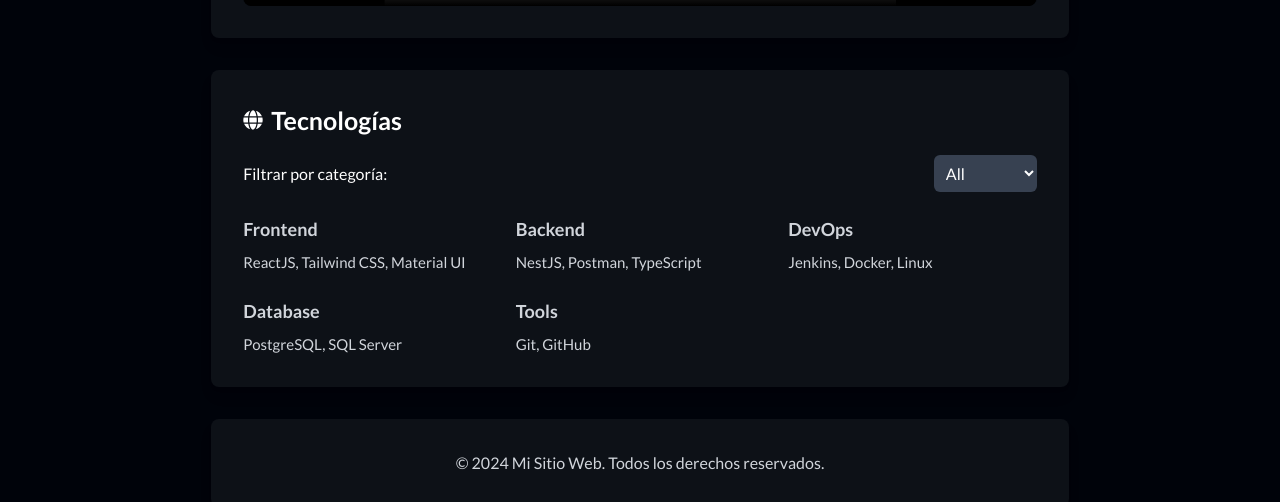
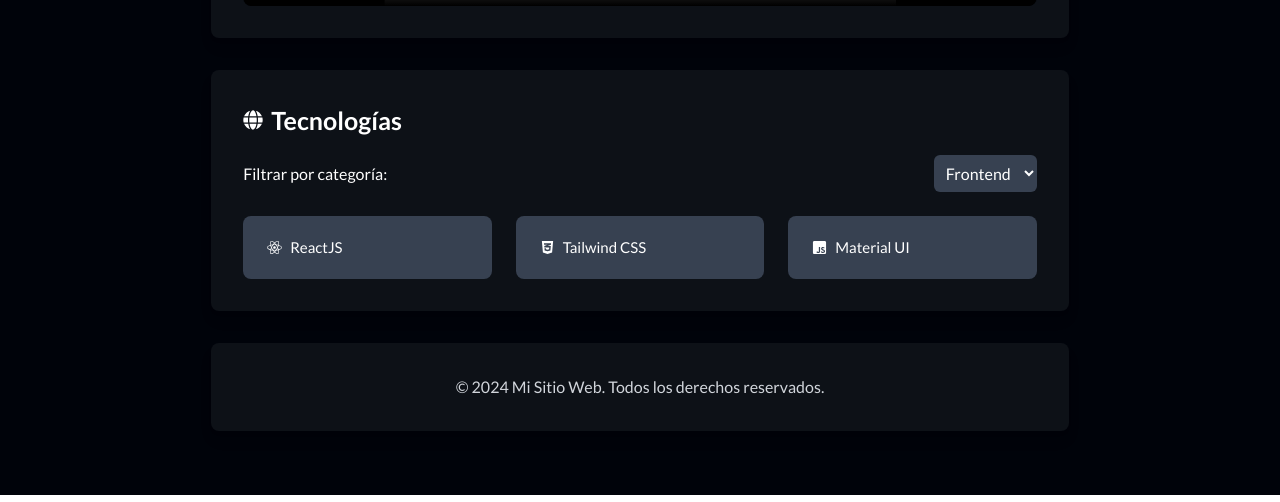
Before and after one commit to SebaschaM/sebascha-portafolio, a React (Vite) app: page / in a window 1280 px wide. Shown: the part 1852-2354 px from the top of the page. Built offline with nearby package versions, Linux system fonts and the light colour scheme; grey boxes are pictures that could not be loaded.

Commit message:
chore: Update technology section with new technologies and icons

```diff
--- a/src/pages/Home.tsx
+++ b/src/pages/Home.tsx
@@ -12,18 +12,18 @@
 import { Typewriter } from "../components/Typewriter";
 import { Carousel } from "../components/Carousel"; // Import the new Carousel component
 import { experiences } from "../seed/experiences";
-import { technologies } from "../seed/tecnologies";
+import { technologies, technologyIcons } from "../seed/tecnologies";
 import { useState } from "react";
 
+type TechnologyCategory = keyof typeof technologies;
+
 const Home = () => {
-  const [selectedCategory, setSelectedCategory] = useState("All");
+  const categories = Object.keys(technologies) as TechnologyCategory[];
+  const [selectedCategory, setSelectedCategory] = useState<TechnologyCategory>(
+    categories[0]
+  );
 
-  const filteredTechnologies =
-    selectedCategory === "All"
-      ? technologies
-      : { [selectedCategory]: technologies[selectedCategory] };
-
-  const categories = ["All", ...Object.keys(technologies)];
+  const filteredTechnologies = technologies[selectedCategory];
 
   const words = [
     "Desarrollador Web",
@@ -137,16 +137,18 @@
 
         <section
           id="technologies"
-          className="flex items-center justify-center w-full"
+          className="flex flex-col items-center justify-center w-full"
         >
           <DataProfileCard icon={<FaGlobe />} title="Tecnologías">
-            <div className="flex items-center justify-between mb-6">
+            <div className="flex items-center justify-between w-full mb-6">
               <label className="text-white">Filtrar por categoría:</label>
               <select
                 title="Filtrar por categoría"
                 className="p-2 text-white bg-gray-700 rounded-md"
                 value={selectedCategory}
-                onChange={(e) => setSelectedCategory(e.target.value)}
+                onChange={(e) =>
+                  setSelectedCategory(e.target.value as TechnologyCategory)
+                }
               >
                 {categories.map((category) => (
                   <option key={category} value={category}>
@@ -156,10 +158,15 @@
               </select>
             </div>
             <div className="grid grid-cols-1 gap-6 mt-4 text-gray-300 md:grid-cols-2 lg:grid-cols-3 text-normal">
-              {Object.keys(filteredTechnologies).map((category) => (
-                <div key={category} className="space-y-2">
-                  <h3 className="font-semibold text-subtitle3">{category}</h3>
-                  <p>{filteredTechnologies[category].join(", ")}</p>
+              {filteredTechnologies.map((tech) => (
+                <div
+                  key={tech}
+                  className="p-4 transition duration-300 ease-in-out transform bg-gray-700 rounded-lg hover:bg-gray-600 hover:-translate-y-1 hover:scale-105"
+                >
+                  <div className="flex items-center px-2 py-1 space-x-2 text-white transition duration-300 ease-in-out">
+                    {technologyIcons[tech]}
+                    <span>{tech}</span>
+                  </div>
                 </div>
               ))}
             </div>
--- a/src/seed/tecnologies.ts
+++ /dev/null
@@ -1,7 +0,0 @@
-export const technologies: { [key: string]: string[] } = {
-  Frontend: ["ReactJS", "Tailwind CSS", "Material UI"],
-  Backend: ["NestJS", "Postman", "TypeScript"],
-  DevOps: ["Jenkins", "Docker", "Linux"],
-  Database: ["PostgreSQL", "SQL Server"],
-  Tools: ["Git", "GitHub"],
-};
--- /dev/null
+++ b/src/seed/tecnologies.tsx
@@ -0,0 +1,41 @@
+import {
+  FaReact,
+  FaCss3Alt,
+  FaJsSquare,
+  FaDocker,
+  FaGithub,
+  FaGit,
+} from "react-icons/fa";
+import {
+  SiPostgresql,
+  SiMicrosoftsqlserver,
+  SiJenkins,
+  SiLinux,
+  SiNestjs,
+  SiPostman,
+  SiTypescript,
+} from "react-icons/si";
+
+export const technologies = {
+  Frontend: ["ReactJS", "Tailwind CSS", "Material UI"],
+  Backend: ["NestJS", "Postman", "TypeScript"],
+  DevOps: ["Jenkins", "Docker", "Linux"],
+  Database: ["PostgreSQL", "SQL Server"],
+  Tools: ["Git", "GitHub"],
+} as const;
+
+export const technologyIcons = {
+  ReactJS: <FaReact />,
+  "Tailwind CSS": <FaCss3Alt />,
+  "Material UI": <FaJsSquare />, //
+  NestJS: <SiNestjs />,
+  Postman: <SiPostman />,
+  TypeScript: <SiTypescript />, //hace que
+  Jenkins: <SiJenkins />,
+  Docker: <FaDocker />,
+  Linux: <SiLinux />,
+  PostgreSQL: <SiPostgresql />,
+  "SQL Server": <SiMicrosoftsqlserver />,
+  Git: <FaGit />,
+  GitHub: <FaGithub />,
+};
```
